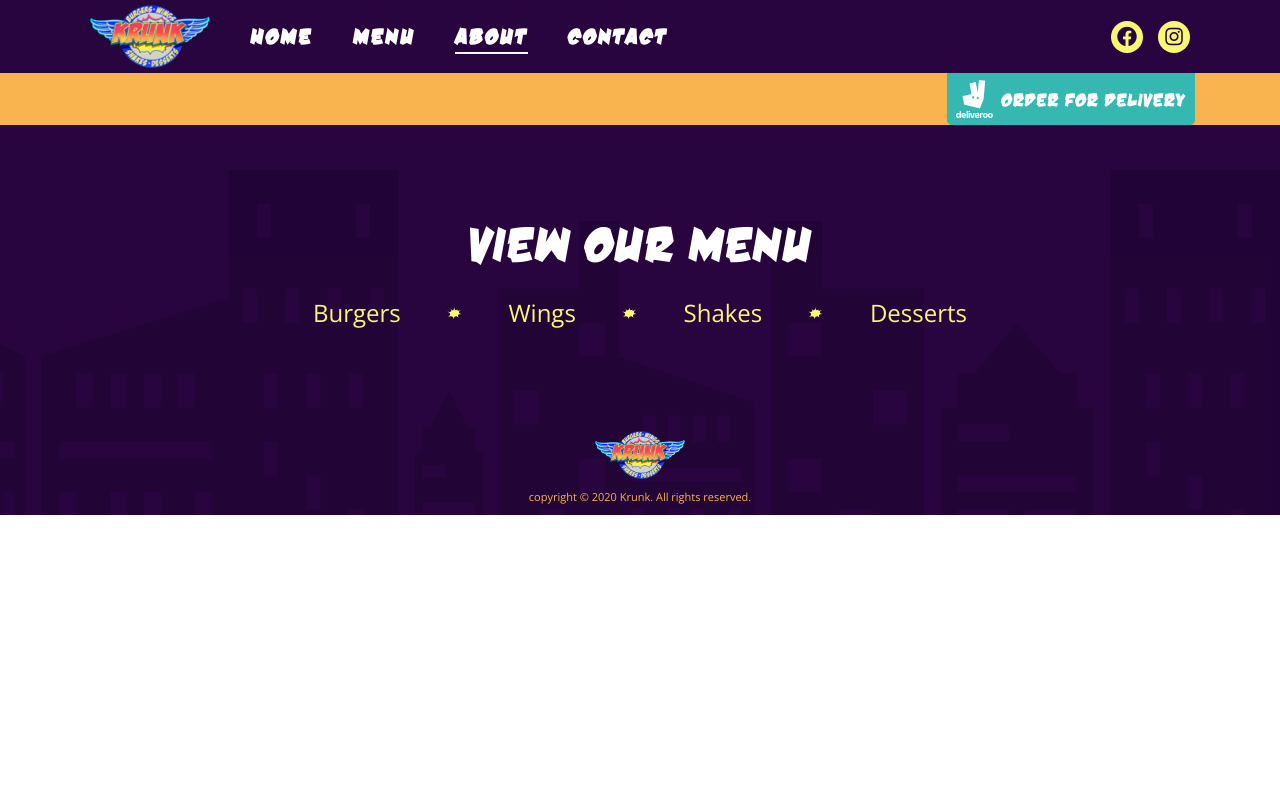
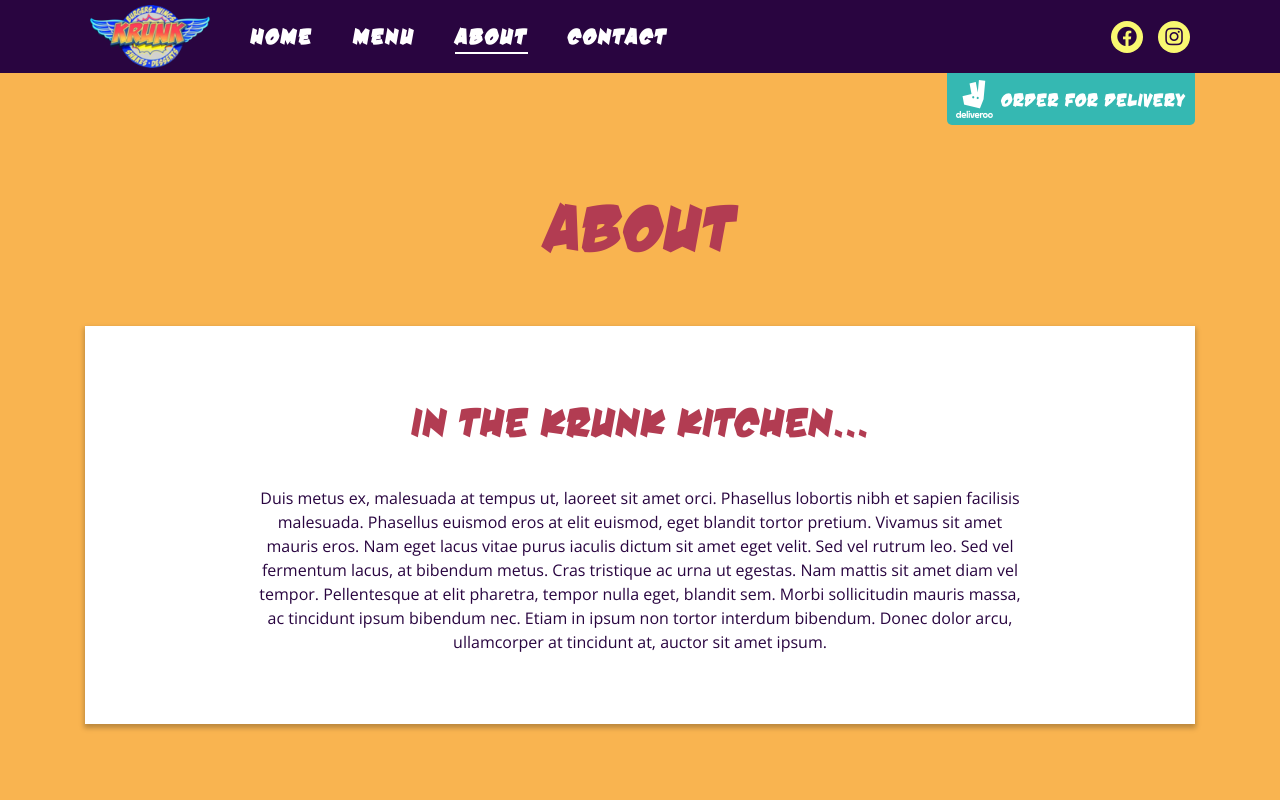
Before and after one commit to iamcstlouis/krunk-react-rebuild-2020, a React (Create React App) app: page /about in a window 1280 px wide. Shown: the top 800 px of the page. Built offline with nearby package versions, Linux system fonts and the light colour scheme.

Commit message:
Adds About page and implements BEM

```diff
--- a/src/App.js
+++ b/src/App.js
@@ -12,6 +12,7 @@ import Footer from './components/Footer';
 
 import './assets/scss/base.scss';
 import './assets/scss/reset.scss';
+import About from './pages/About';
 
 function App() {
 
@@ -52,10 +53,11 @@ function App() {
           </Container>
         </div>
 
-          <Switch>
-            <Route exact path='/' component={Home} />
-            <Route path='/menu' component={Menu} />
-          </Switch>
+        <Switch>
+          <Route exact path='/' component={Home} />
+          <Route path='/menu' component={Menu} />
+          <Route path='/about' component={About} />
+        </Switch>
       </main>
 
       <Footer />
--- /dev/null
+++ b/src/pages/About/index.js
@@ -0,0 +1,27 @@
+import React from 'react'
+import { Container } from 'react-bootstrap'
+
+import './styles.scss'
+
+const About = () => {
+    return (
+        <div className='about-krunk'>
+            <Container style={{ paddingBottom: '12rem' }}>
+                <div className='about-krunk__content-wrapper'>
+                    <div className='about-krunk__about-hdr'>
+                        <h1>About</h1>
+                    </div>
+
+                    <div className='about-krunk__about-main-copy' data-aos='fade-up' data-aos-delay='200'>
+                        <div className='about-krunk__copy-wrapper'>
+                            <h2>In the Krunk kitchen...</h2>
+                            <p>Duis metus ex, malesuada at tempus ut, laoreet sit amet orci. Phasellus lobortis nibh et sapien facilisis malesuada. Phasellus euismod eros at elit euismod, eget blandit tortor pretium. Vivamus sit amet mauris eros. Nam eget lacus vitae purus iaculis dictum sit amet eget velit. Sed vel rutrum leo. Sed vel fermentum lacus, at bibendum metus. Cras tristique ac urna ut egestas. Nam mattis sit amet diam vel tempor. Pellentesque at elit pharetra, tempor nulla eget, blandit sem. Morbi sollicitudin mauris massa, ac tincidunt ipsum bibendum nec. Etiam in ipsum non tortor interdum bibendum. Donec dolor arcu, ullamcorper at tincidunt at, auctor sit amet ipsum.</p>
+                        </div>
+                    </div>
+                </div>
+            </Container>
+        </div>
+    )
+}
+
+export default About
--- /dev/null
+++ b/src/pages/About/styles.scss
@@ -0,0 +1,57 @@
+.about-krunk {
+    margin-top: 6rem;
+
+    &__about-hdr {
+        h1 {
+            font-size: 5rem;
+            color: #b23c52;
+            margin-bottom: 0;
+            margin-top: 3rem;
+
+            @media screen and (min-width: 768px) {
+                margin-top: 1rem;
+            }
+
+            @media screen and (min-width: 1024px) {
+                font-size: 6.7rem;
+                margin-top: 0;
+            }
+        }
+    }
+
+    &__about-main-copy {
+        background: #fff;
+        padding: 7rem 0;
+        margin-top: 6rem;
+        -webkit-box-shadow: 0px 3px 5px 1px rgba(0, 0, 0, 0.25);
+        -moz-box-shadow: 0px 3px 5px 1px rgba(0, 0, 0, 0.25);
+        box-shadow: 0px 3px 5px 1px rgba(0, 0, 0, 0.25);
+    }
+
+    &__copy-wrapper {
+        width: 90%;
+        margin: 0 auto;
+
+        @media screen and (min-width: 768px) {
+            width: 70%;
+        }
+
+        h2 {
+            font-family: "dnk";
+            color: #b23c52;
+
+            @media screen and (min-width: 768px) {
+                font-size: 42px;
+            }
+        }
+
+        p {
+            margin-top: 4rem;
+            margin-bottom: 0;
+            font-size: 16px;
+            font-family: "Open Sans", sans-serif;
+            font-size: 16px;
+            color: #290540;
+        }
+    }
+}
```
